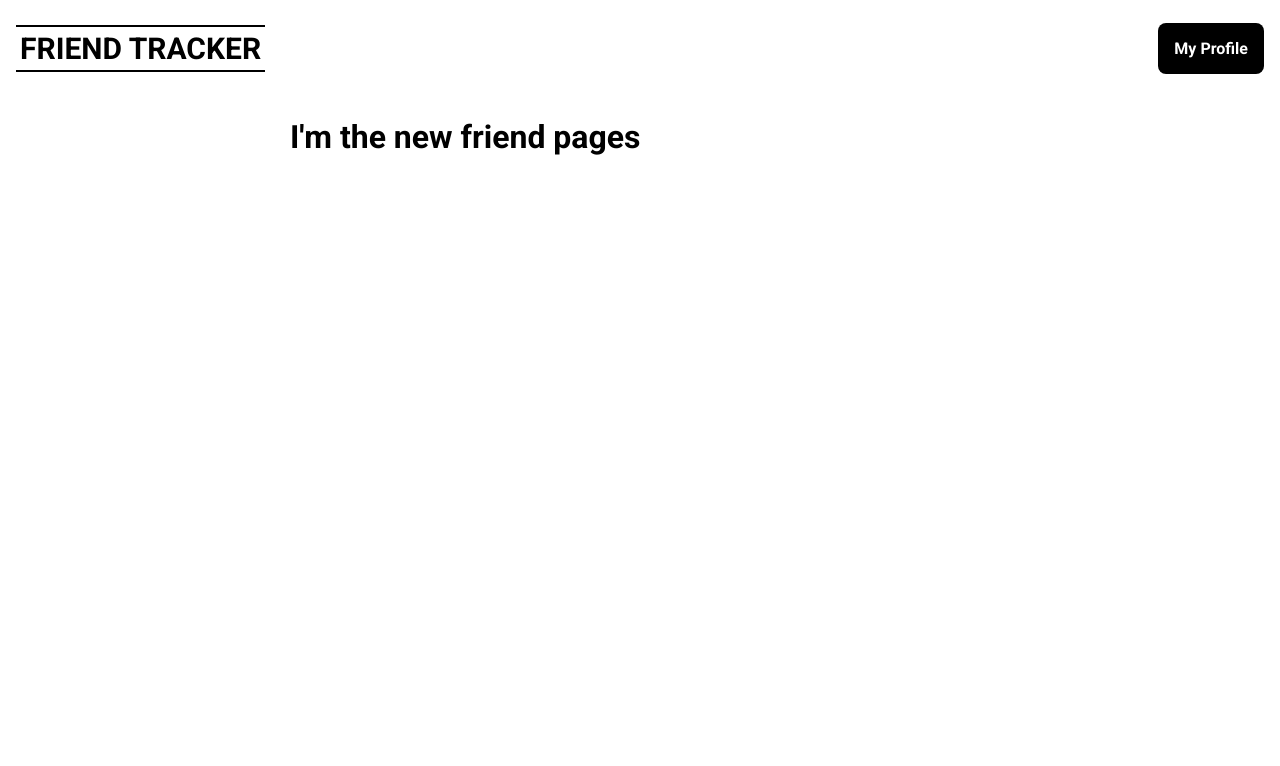
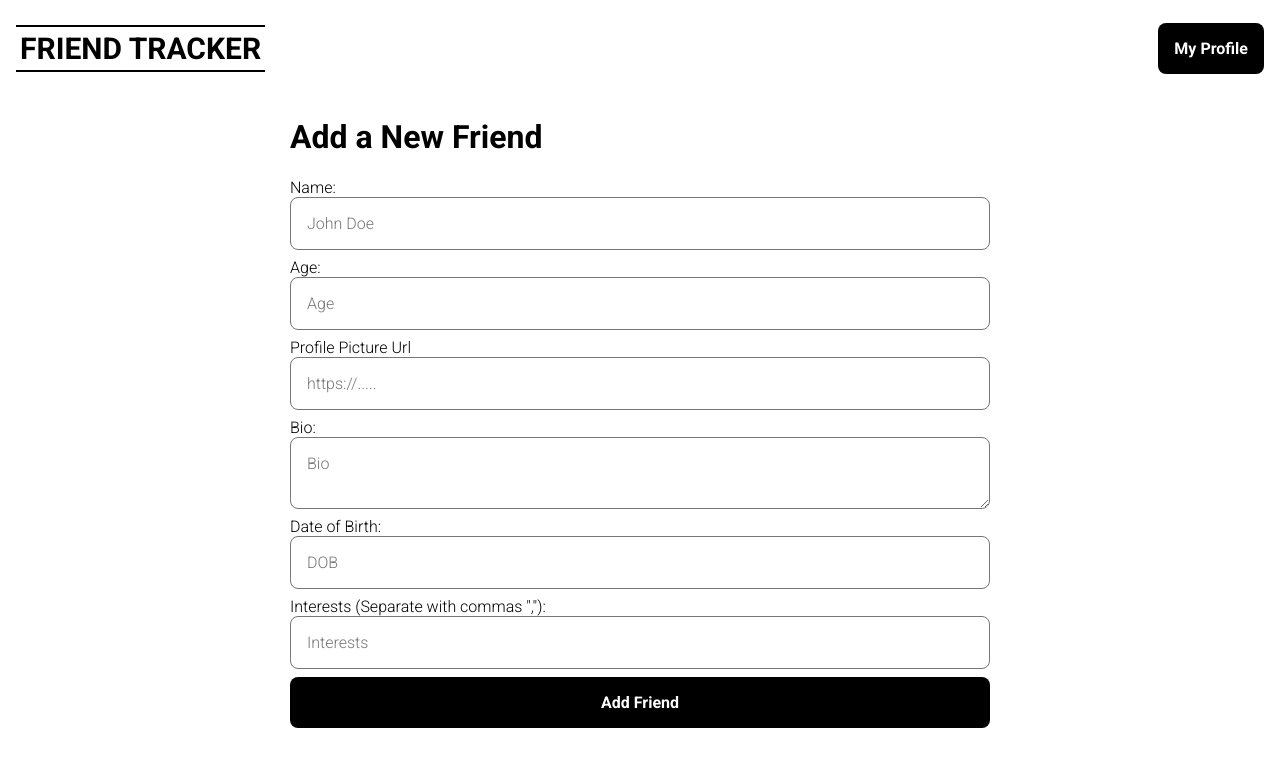
Before and after one commit to brettshackett/friend-tracker, a React (Create React App) app: page /new-friend in a window 1280 px wide. Shown: the top 766 px of the page. Built offline with nearby package versions, Linux system fonts and the light colour scheme.

Commit message:
added a form and persisted new friends

```diff
--- a/package.json
+++ b/package.json
@@ -10,6 +10,7 @@
     "react-dom": "^18.2.0",
     "react-router-dom": "^6.15.0",
     "react-scripts": "5.0.1",
+    "uuid": "^9.0.0",
     "web-vitals": "^2.1.4"
   },
   "scripts": {
--- a/src/App.js
+++ b/src/App.js
@@ -6,6 +6,7 @@ import { UserProfilePage } from './pages/UserProfilePage';
 import { NavBar } from './components/NavBar';
 import styles from  './App.module.css';
 import { FavoritesProvider } from './components/FavoritesProvider';
+import { FriendsProvider } from './components/FriendsProvider';
 
 
 export const App = () => {
@@ -13,6 +14,7 @@ export const App = () => {
     <BrowserRouter>
       <NavBar />
       <FavoritesProvider>
+        <FriendsProvider>
         <div className = {styles.contentContainer}>
           <Routes>
             <Route exact path='/' element={<FriendsPage />} />
@@ -21,6 +23,7 @@ export const App = () => {
             <Route path='/new-friend' element = {<NewFriendPage />} />
           </Routes>
         </div>
+        </FriendsProvider>
       </FavoritesProvider>
     </BrowserRouter>
   );
--- /dev/null
+++ b/src/components/FriendsProvider.js
@@ -0,0 +1,23 @@
+import { useState } from 'react';
+import { FriendsContext } from '../contexts/FriendsContext';
+import { friendsData as startFriends } from '../data';
+
+const FriendsProvider = ({ children }) => {
+    const existingState = JSON.parse(localStorage.getItem('friends'));
+
+    const [friends, setFriends] = useState(existingState || startFriends);
+
+    const addFriend = friend => {
+        const newFriends = friends.concat(friend);
+        setFriends(newFriends);
+        localStorage.setItem('friends', JSON.stringify(newFriends))
+    }
+
+    return(
+        <FriendsContext.Provider value={{friends, addFriend }}>
+            {children}
+        </FriendsContext.Provider>
+    )
+}
+
+export { FriendsProvider };
--- /dev/null
+++ b/src/contexts/FriendsContext.js
@@ -0,0 +1,3 @@
+import { createContext } from 'react';
+
+export const FriendsContext = createContext(null);
--- a/src/index.css
+++ b/src/index.css
@@ -22,3 +22,12 @@ button{
   padding: 16px;
 
 }
+
+input, textarea{
+  border: 1px solid #777;
+  border-radius: 8px;
+  display: block;
+  font-family: 'Roboto', sans-serif;
+  font-size: 16px;
+  padding: 16px;
+}
--- a/src/pages/FriendDetailPage.js
+++ b/src/pages/FriendDetailPage.js
@@ -1,14 +1,16 @@
 import { useParams, Link } from 'react-router-dom';
-import { friendsData } from "../data";
 import { ProfileInfo } from "../components/ProfileInfo";
 import { useContext } from 'react';
-import { FavoritesContext } from '../contexts/FavoritesContext'
+import { FavoritesContext } from '../contexts/FavoritesContext';
+import { FriendsContext } from '../contexts/FriendsContext';
+
 
 const FriendDetailPage =()=>{
 
     const { favoriteIds,toggleFavorite } = useContext(FavoritesContext);
+    const { friends } = useContext(FriendsContext);
     const { friendId } = useParams();
-    const selectedFriend = friendsData.find(friend => friend.id === friendId);
+    const selectedFriend = friends.find(friend => friend.id === friendId);
 
     const isFavorite = favoriteIds.includes(friendId);
 
--- a/src/pages/FriendsPage.js
+++ b/src/pages/FriendsPage.js
@@ -1,19 +1,21 @@
 import { WelcomeMessage } from '../components/Welcome';
-import { myProfileData, friendsData } from '../data';
+import { myProfileData } from '../data';
 import { PeopleList } from '../components/PeopleList';
 import { useNavigate } from 'react-router-dom';
 import styles from './FriendsPage.module.css';
 import { useContext } from 'react';
-import { FavoritesContext } from '../contexts/FavoritesContext'
+import { FavoritesContext } from '../contexts/FavoritesContext';
+import { FriendsContext } from '../contexts/FriendsContext';
 
 const FriendsPage = () => {
 
   const { favoriteIds,toggleFavorite } = useContext(FavoritesContext);
+  const { friends } = useContext(FriendsContext);
 
   const navigate = useNavigate();
 
-  const favorites = favoriteIds.map(id => friendsData.find(friend => friend.id === id));
-  const nonFavorites = friendsData.filter(friend => !favoriteIds.find(id => friend.id === id))
+  const favorites = favoriteIds.map(id => friends.find(friend => friend.id === id));
+  const nonFavorites = friends.filter(friend => !favoriteIds.find(id => friend.id === id))
 
   const goToPersonDetail = personId => {
     navigate(`/friends/${personId}`);
--- a/src/pages/NewFriendPage.js
+++ b/src/pages/NewFriendPage.js
@@ -1,6 +1,54 @@
+import { useState, useContext } from 'react';
+import { v4 as uuid } from 'uuid';
+import styles from './NewFriendPage.module.css';
+import { FriendsContext } from '../contexts/FriendsContext';
+import { Navigate } from 'react-router-dom';
+
 const NewFriendPage = () => {
+    const [profilePicUrl, setProfilePicUrl] = useState('')
+    const [name, setName] = useState('');
+    const [age, setAge] = useState('');
+    const [bio, setBio] = useState('');
+    const [dob, setDob] = useState('');
+    const [interests, setInterests] = useState('');
+
+    const { addFriend }= useContext(FriendsContext);
+
+    const onCreateClicked = () => {
+        const newFriend = {
+            id: uuid(),
+            name,
+            profilePicUrl,
+            age,
+            bio,
+            dob,
+            interests: interests.split(',').map(str => str.trim()),
+        }
+        addFriend(newFriend);
+        const navigate = Navigate();
+        navigate('/');
+    }
+
     return(
-        <h1>I'm the new friend pages</h1>
+        <>
+            <h1>Add a New Friend</h1>
+            <div className={styles.infoForm}>
+                <label htmlFor='name'>Name:</label>
+                <input id='name' placeholder='John Doe' type ='text' value={name} onChange={e => setName(e.target.value)} />
+                <label htmlFor='age'>Age:</label>
+                <input id='age' placeholder='Age' type='number' value={age} onChange={e=>setAge(e.target.value)} />
+                <label htmlFor='profile-pic-url'>Profile Picture Url</label>
+                <input id='profile-pic-url' placeholder='https://.....' type ='text' value={profilePicUrl} onChange={e => setProfilePicUrl(e.target.value)} />
+                <label htmlFor='bio'>Bio:</label>
+                <textarea id='bio' placeholder='Bio' type='text' value={bio} onChange={e => setBio(e.target.value)} />
+                <label htmlFor='dob'>Date of Birth:</label>
+                <input id='dob' placeholder='DOB' type='text' value={dob} onChange ={e => setDob(e.target.value)} />
+                <label htmlFor='interests'>Interests (Separate with commas ","):</label>
+                <input id='interests' placeholder='Interests' type='text' value={interests} onChange={e => setInterests(e.target.value)} />
+                <button onClick={onCreateClicked}>Add Friend</button>
+            </div>
+        </>
+
     )
 }
 
--- /dev/null
+++ b/src/pages/NewFriendPage.module.css
@@ -0,0 +1,7 @@
+.infoForm > input,
+.infoForm > textarea,
+.infoForm > button{
+    box-sizing: border-box;
+    margin-bottom: 8px;
+    width: 100%;
+}
```
Also changed, not shown: 1 other file (tests, documents, lock files or other folders).
